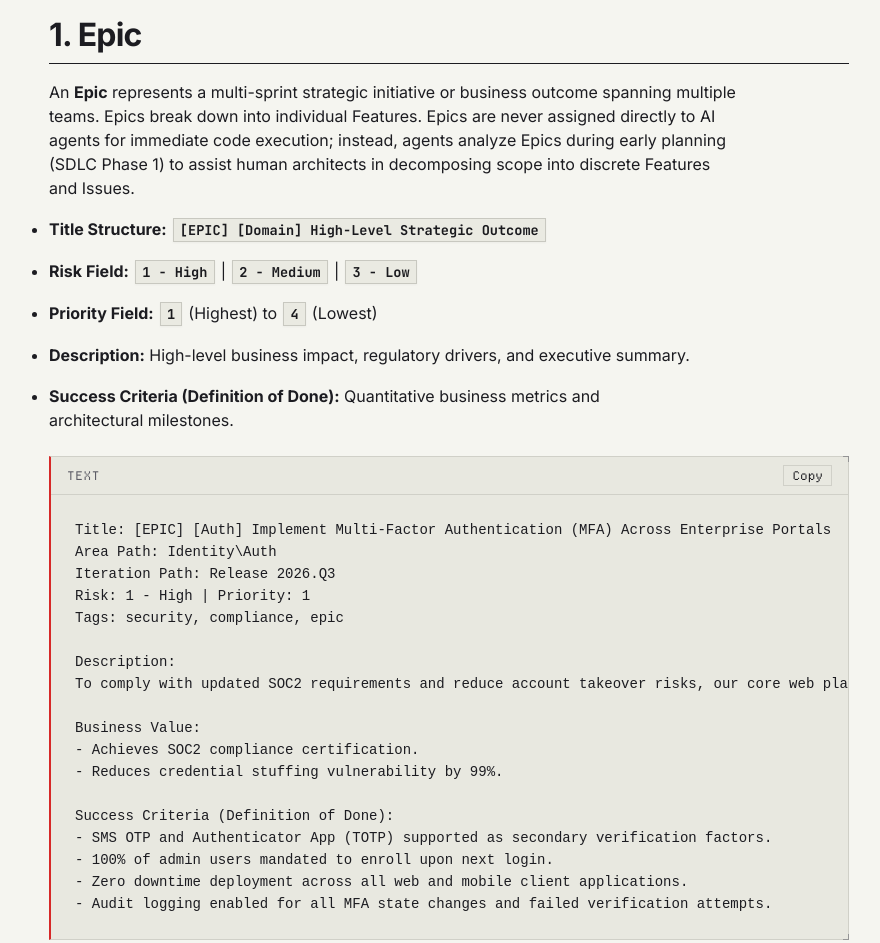
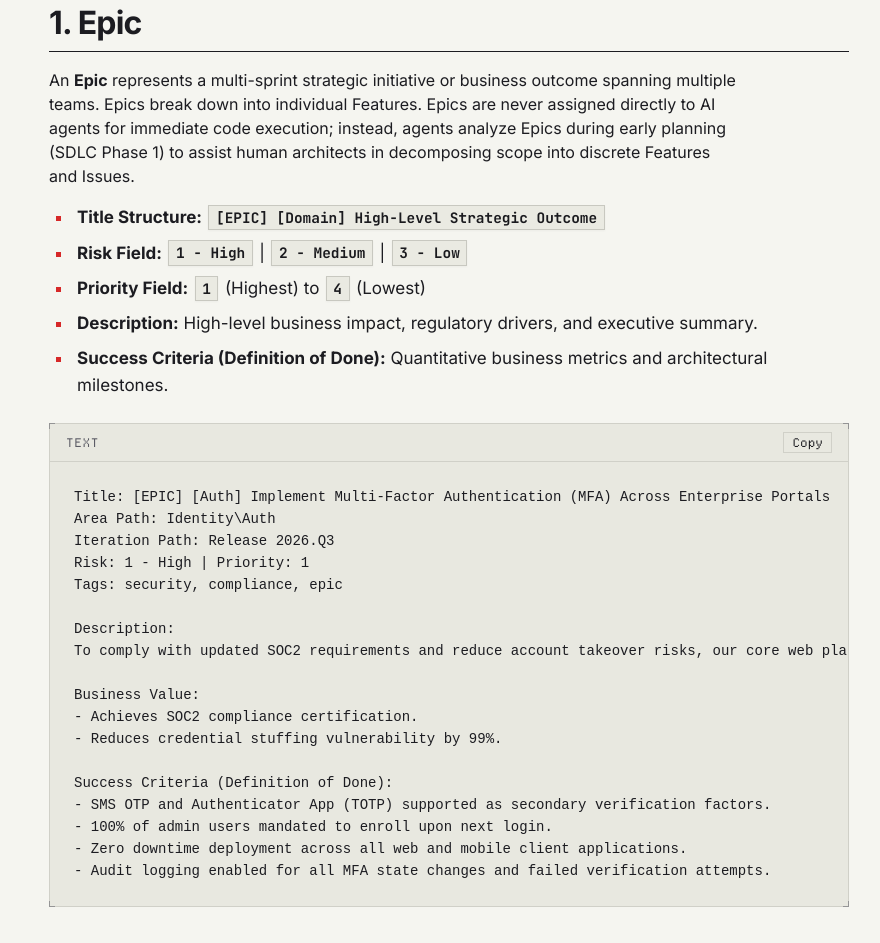
Before and after one commit to tkz96/tkz96.github.io, a website: page docs/07-azure-devops-tickets.html in a window 1280 px wide. Shown: the part 976-1919 px from the top of the page, without its empty margins (293-1173 px from the left). Drawn offline with Linux system fonts and the light colour scheme.

Commit message:
Fix code block border and list alignment & spacing

```diff
--- a/docs/styles.css
+++ b/docs/styles.css
@@ -701,7 +701,6 @@ textarea:focus-visible {
   position: relative;
   margin: var(--spacing-md) 0;
   border: 1px solid var(--color-divider);
-  border-left: 2px solid var(--color-accent);
   background-color: var(--color-code-bg);
 }
 
@@ -709,26 +708,34 @@ textarea:focus-visible {
   content: '';
   position: absolute;
   top: -1px;
+  left: -1px;
   right: -1px;
-  width: 6px;
   height: 6px;
-  border-top: 1px solid var(--color-text-secondary);
-  border-right: 1px solid var(--color-text-secondary);
+  pointer-events: none;
+  background:
+    linear-gradient(var(--color-text-secondary), var(--color-text-secondary)) top left / 6px 1px no-repeat,
+    linear-gradient(var(--color-text-secondary), var(--color-text-secondary)) top left / 1px 6px no-repeat,
+    linear-gradient(var(--color-text-secondary), var(--color-text-secondary)) top right / 6px 1px no-repeat,
+    linear-gradient(var(--color-text-secondary), var(--color-text-secondary)) top right / 1px 6px no-repeat;
   opacity: 0.5;
-  pointer-events: none;
+  z-index: 2;
 }
 
 .code-block-wrapper::after {
   content: '';
   position: absolute;
   bottom: -1px;
+  left: -1px;
   right: -1px;
-  width: 6px;
   height: 6px;
-  border-bottom: 1px solid var(--color-text-secondary);
-  border-right: 1px solid var(--color-text-secondary);
+  pointer-events: none;
+  background:
+    linear-gradient(var(--color-text-secondary), var(--color-text-secondary)) bottom left / 6px 1px no-repeat,
+    linear-gradient(var(--color-text-secondary), var(--color-text-secondary)) bottom left / 1px 6px no-repeat,
+    linear-gradient(var(--color-text-secondary), var(--color-text-secondary)) bottom right / 6px 1px no-repeat,
+    linear-gradient(var(--color-text-secondary), var(--color-text-secondary)) bottom right / 1px 6px no-repeat;
   opacity: 0.5;
-  pointer-events: none;
+  z-index: 2;
 }
 
 .code-header {
@@ -864,13 +871,53 @@ code:not(pre code) {
   border-right: none;
 }
 
-/* Swiss Lists */
+/* Swiss Lists Alignment & Typography */
+.prose ul,
+.prose ol,
 .swiss-list {
-  margin: var(--spacing-sm) 0 var(--spacing-md) var(--spacing-lg);
+  margin: var(--spacing-sm) 0 var(--spacing-md) 0;
+  padding-left: var(--spacing-md);
+  font-size: 1.0625rem;
+  line-height: 1.6;
 }
 
+.prose ul,
+.swiss-list {
+  list-style-type: square;
+}
+
+.prose ol {
+  list-style-type: decimal;
+  font-feature-settings: "tnum";
+}
+
+.prose ul li,
+.prose ol li,
 .swiss-list li {
   margin-bottom: var(--spacing-xs);
+  padding-left: 4px;
+  color: var(--color-text-primary);
+}
+
+.prose ul li::marker,
+.swiss-list li::marker {
+  color: var(--color-accent);
+}
+
+.prose ol li::marker {
+  color: var(--color-text-secondary);
+  font-family: var(--font-departure);
+  font-weight: 700;
+}
+
+/* Reset inner <p> elements generated inside <li> by markdown parsers */
+.prose ul li > p,
+.prose ol li > p,
+.swiss-list li > p {
+  margin: 0;
+  display: inline;
+  font-size: inherit;
+  line-height: inherit;
 }
 
 /* Swiss Multi-Page Pagination Bar */
```
